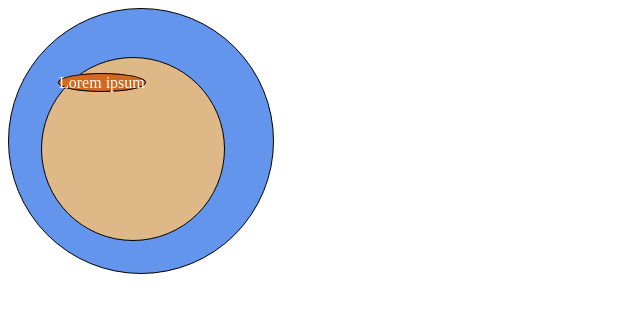
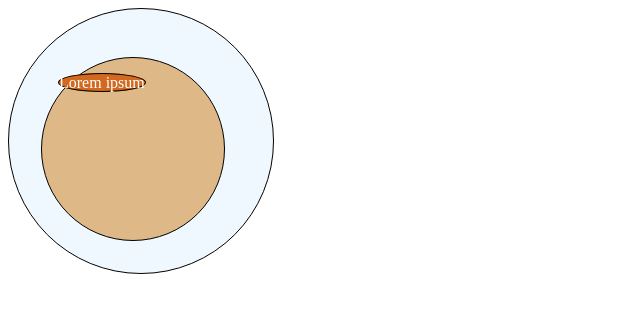
Before and after one commit to sebastiantegel/java21-scss, a website built with Parcel: page src/index.html in a window 1280 px wide. Shown: the whole page, without its empty margins (0-640 px from the left). Built offline with nearby package versions, Linux system fonts and the light colour scheme.

Commit message:
Added even more changes

```diff
--- a/src/scss/main.scss
+++ b/src/scss/main.scss
@@ -13,7 +13,7 @@ div {
         background-color: red;
     }
     @include mixins.for-size(desktop) {
-        background-color: cornflowerblue;
+        background-color:aliceblue;
     }
 
     p {
```
